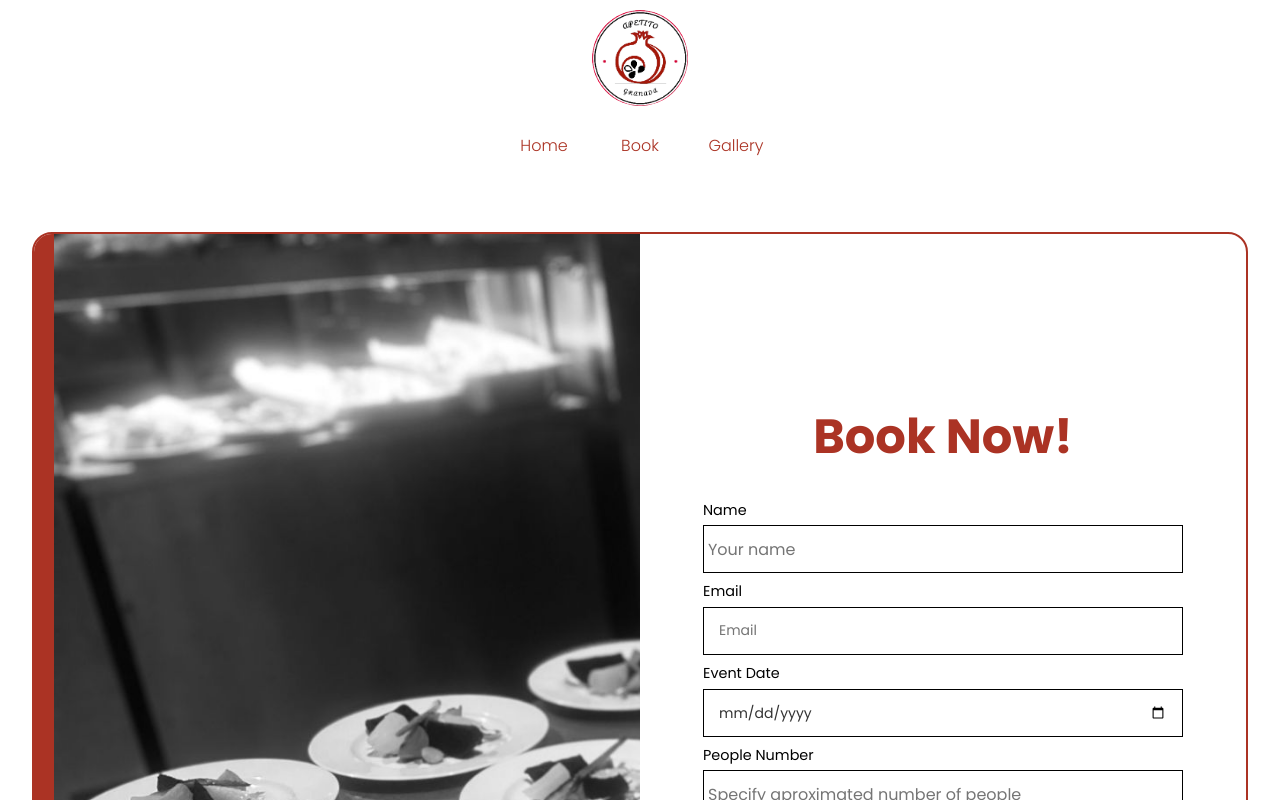
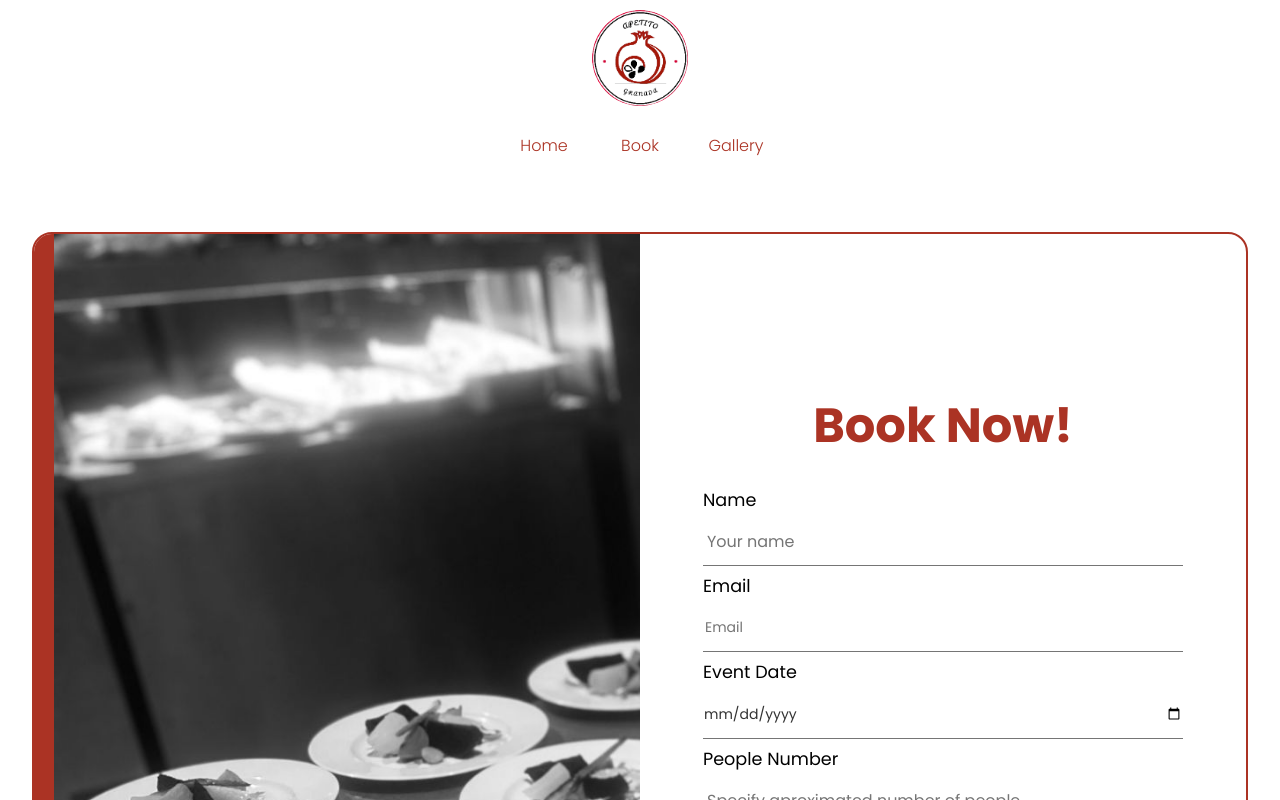
Before and after one commit to LeanM/apetito-granada-web, a React (Create React App) app: page /contact in a window 1280 px wide. Shown: the top 800 px of the page. Built offline with nearby package versions, Linux system fonts and the light colour scheme.

Commit message:
fix animtation bug and styling

```diff
--- a/src/assets/colors.js
+++ b/src/assets/colors.js
@@ -3,6 +3,7 @@ export const colors = {
   bgDark: "rgb(38, 38, 65)",
   black: "black",
   blackLight: "#756f6f",
+  grey: "#757575",
   bgTransparent: "rgba(255, 255, 255,0.7)",
   navSecondary: "rgb(123, 40, 29)",
   navSecondaryLight: "#c7ae74",
--- a/src/components/contact-components/FormInput.js
+++ b/src/components/contact-components/FormInput.js
@@ -7,15 +7,17 @@ export default function FormInput(props) {
   const [focused, setFocused] = useState(false);
   const { label, errorMessage, onChange, id, ...inputProps } = props;
   const [style, setStyle] = useState({});
+  const [lines, setLines] = useState(1);
   const classes = useStyles();
 
   const handleFocus = (e) => {
-    setFocused(true);
+    setFocused(false);
   };
 
   useEffect(() => {
     console.log(label);
     if (label === "Description") {
+      setLines(3);
       setStyle(biggerInput);
     } else setStyle(normalInput);
   }, []);
@@ -39,6 +41,7 @@ export default function FormInput(props) {
         style={style}
         onChange={onChange}
         onBlur={handleFocus}
+        rows={lines}
         onFocus={() =>
           inputProps.name === "confirmPassword" && setFocused(true)
         }
@@ -67,18 +70,20 @@ const useStyles = createUseStyles({
     },
   },
   input: {
-    padding: "15px",
     margin: "5px 0px",
     width: "100%",
     borderRadius: 0,
-    border: `solid 1px ${colors.black}`,
+    outline: "none",
+    border: "none",
+    borderBottom: `solid 1px ${colors.grey}`,
 
     "@media screen and (max-width: 1000px)": {
       width: "100%",
     },
   },
   label: {
-    fontSize: "0.9rem",
+    fontSize: "1.1rem",
+    fontWeight: "400",
     color: colors.black,
   },
   span: {
--- a/src/components/home-components/Home.js
+++ b/src/components/home-components/Home.js
@@ -94,7 +94,10 @@ export default function Home(props) {
                   categories.indexOf(category) % 3 === 0
                 ) {
                   return (
-                    <Reveal animationVariant="left" styles={classes.resultItem}>
+                    <Reveal
+                      animationVariant="bottom"
+                      styles={classes.resultItem}
+                    >
                       <LeftCategoryCard
                         key={category}
                         categoryData={category}
@@ -105,7 +108,10 @@ export default function Home(props) {
                   );
                 } else {
                   return (
-                    <Reveal animationVariant="left" styles={classes.resultItem}>
+                    <Reveal
+                      animationVariant="bottom"
+                      styles={classes.resultItem}
+                    >
                       <LeftCategoryCard
                         key={category}
                         categoryData={category}
@@ -121,7 +127,7 @@ export default function Home(props) {
                 ) {
                   return (
                     <Reveal
-                      animationVariant="right"
+                      animationVariant="bottom"
                       styles={classes.resultItem}
                     >
                       <RightCategoryCard
@@ -135,7 +141,7 @@ export default function Home(props) {
                 } else {
                   return (
                     <Reveal
-                      animationVariant="right"
+                      animationVariant="bottom"
                       styles={classes.resultItem}
                     >
                       <RightCategoryCard
```
